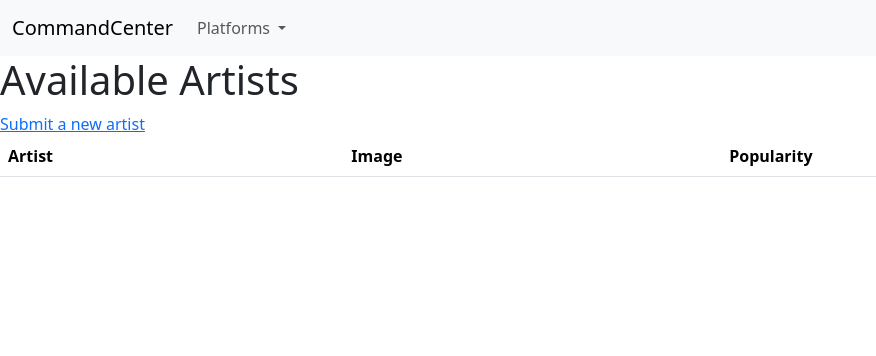
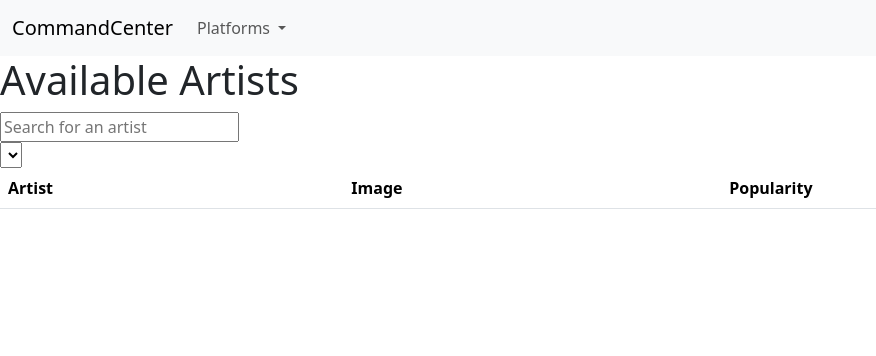
Before and after one commit to abaddonpuff/commandCenter, a Django app: page /spotify/submit_artist in a window 1280 px wide. Shown: the top 356 px of the page, without its empty margins (0-876 px from the left). Run offline with Django 5.2, Linux system fonts and the light colour scheme; data that the repository does not hold is empty; some libraries are stand-ins or nearby versions.

Commit message:
start with htmx

```diff
--- a/webCommander/centralHub/templates/base.html
+++ b/webCommander/centralHub/templates/base.html
@@ -5,6 +5,7 @@
     <title>{% block title %}{% endblock %}</title>
     {% bootstrap_css %}
     {% bootstrap_javascript %}
+    <script src="https://unpkg.com/htmx.org@1.9.12"></script>
 </head>
 <body class="d-flex flex-column min-vh-100">
   <nav class="navbar navbar-expand-lg navbar-light bg-light">
--- a/webCommander/centralHub/templates/spotifyFramework/spotify_summary.html
+++ b/webCommander/centralHub/templates/spotifyFramework/spotify_summary.html
@@ -2,9 +2,14 @@
 {% load bootstrap5 %}
 {% block content %}
     <h1>Available Artists</h1>
-    <a href="{% url 'submit_artist'%}">
-    Submit a new artist
-    </a>
+
+    <input id="artist" name="artist" type="text" placeholder="Search for an artist" hx-get="/artists" hx-target="#artistChoices" hx-indicator=".htmx-indicator">
+
+    <br>
+    <select id="artistChoices" name="artistChoices"
+      hx-post="/submit-artist"><!-- todo -->
+    </select>
+
     <table class="table">
     <thead>
         <tr>
--- a/webCommander/centralHub/urls.py
+++ b/webCommander/centralHub/urls.py
@@ -8,4 +8,5 @@ urlpatterns = [
     path('x/xHandles/<str:twitter_handle>', views.handle_summary, name="twitter_handle_summary"),
     path('x/submit_handle/', views.submit_x_user, name='submit_handle'),
     path('',views.home_page, name='home'),
+    path('artists',views.get_artists, name='get_artists'),
 ]
--- a/webCommander/centralHub/views.py
+++ b/webCommander/centralHub/views.py
@@ -2,7 +2,7 @@ from django.shortcuts import render,get_object_or_404
 from django.contrib import messages
 from centralHub.forms import SubmitXUser
 from centralHub.models import TwitterUser, TwitterUserPosts, SpotifyArtistInfo
-
+from centralHub.spotify.spotifyAPI import get_spotify_artist
 
 def submit_x_user(request):
     if request.method == 'POST':
@@ -41,3 +41,14 @@ def list_artist(request):
     allartists = SpotifyArtistInfo.objects.all()
 
     return render(request, 'spotifyFramework/spotify_summary.html',{'allartists':allartists})
+
+
+def get_artists(request):
+    name = request.GET.get("name", "")
+    response = get_spotify_artist(name)
+    breakpoint()
+    # TODO: once api works, figure out how to return option values for select
+    # dropdown = htmx response
+    return "\n".join(
+        "<option value='{val}'>{val}</option>".format(val=row) for row in response
+    )
```
Also changed, not shown: webCommander/centralHub/spotify/spotifyAPI.py (line endings or trailing spaces).
